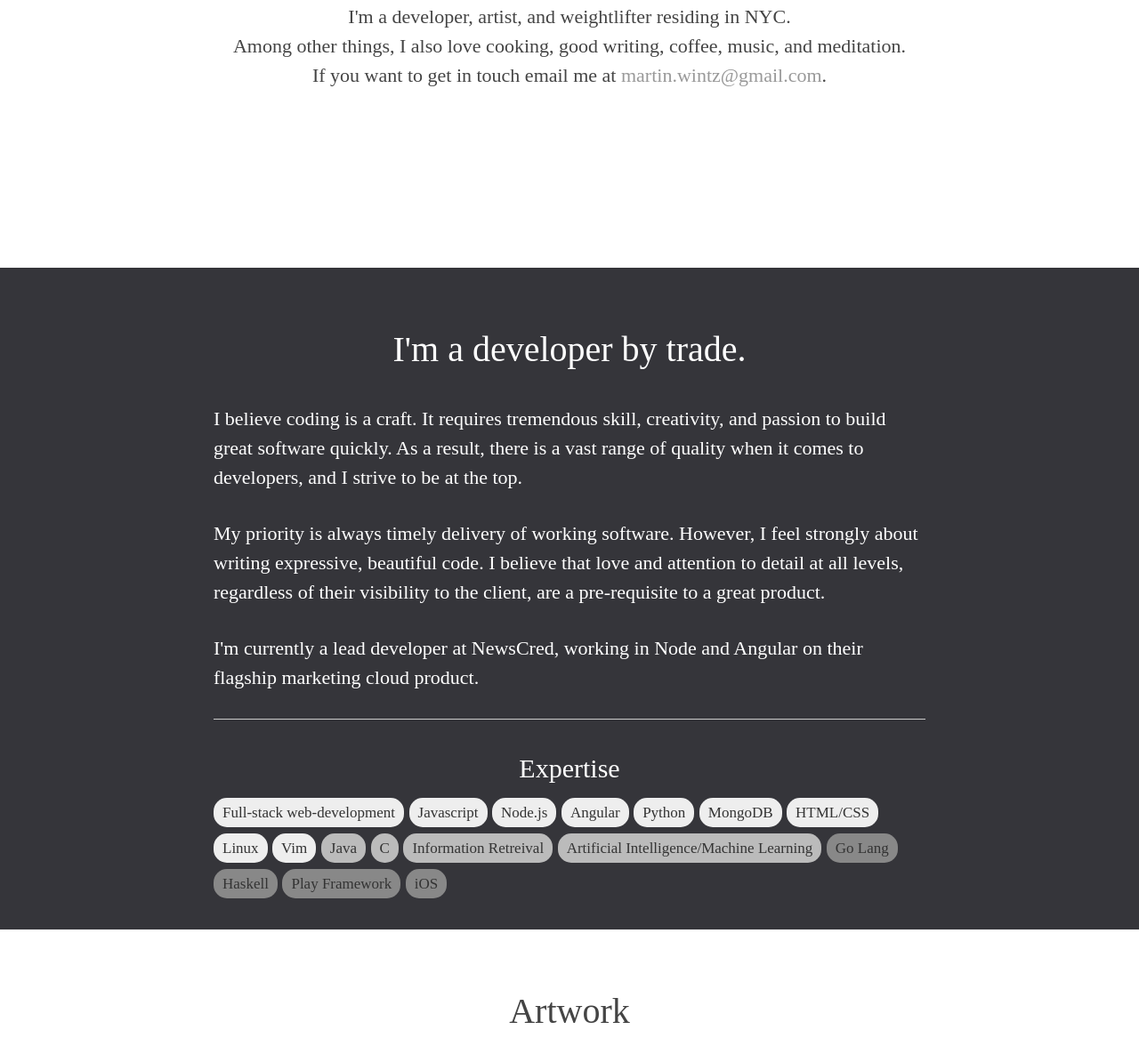
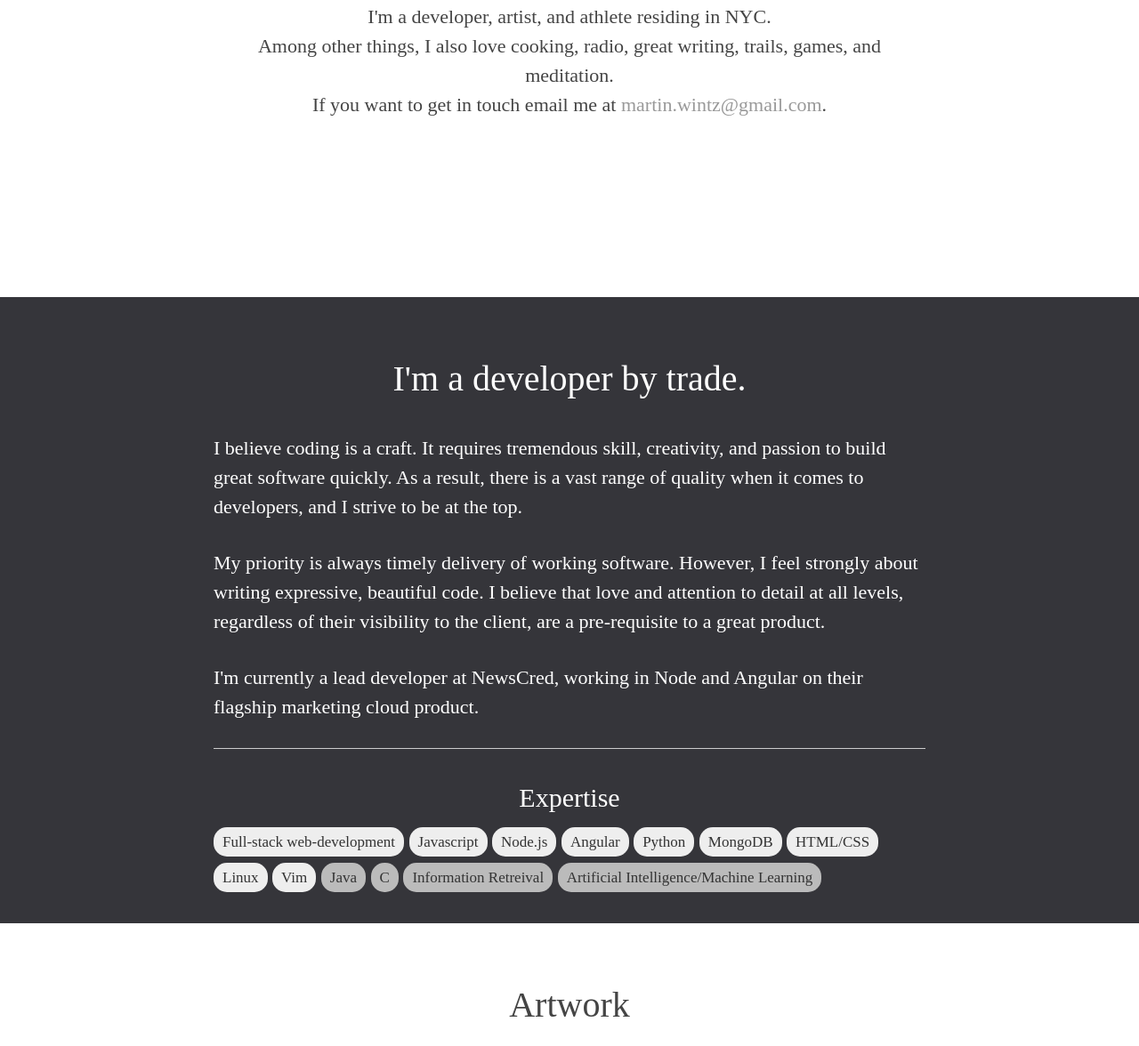
Before and after one commit to MaybiusStrip/martinwintz, a website: page site/index.html in a window 1280 px wide. Shown: the part 484-1660 px from the top of the page at 89% size. Drawn offline with nearby package versions, Linux system fonts and the light colour scheme; files that its build step writes are made by us from their sources; a script that the page names is missing.

Commit message:
Updated interests.

```diff
--- a/site/index.html
+++ b/site/index.html
@@ -27,8 +27,8 @@
     <div class="inner">
       <img id="portrait" src="images/portrait.png">
       <p>Hi, I'm <strong>Martin Wintz</strong></p>
-      <p>I'm a developer, artist, and weightlifter residing in NYC.</p>
-      <p>Among other things, I also love cooking, good writing, coffee, music, and meditation.</p>
+      <p>I'm a developer, artist, and athlete residing in NYC.</p>
+      <p>Among other things, I also love cooking, radio, great writing, trails, games, and meditation.</p>
       <p>If you want to get in touch email me at <a href="mailto:martin.wintz@gmail.com">martin.wintz@gmail.com</a>.</p>
     </div>
   </section>
@@ -56,10 +56,6 @@
           <li class="proefficient">C</li>
           <li class="proefficient">Information Retreival</li>
           <li class="proefficient">Artificial Intelligence/Machine Learning</li>
-          <li class="amateur">Go Lang</li>
-          <li class="amateur">Haskell</li>
-          <li class="amateur">Play Framework</li>
-          <li class="amateur">iOS</li>
         </ul>
       </div>
     </div>
```
